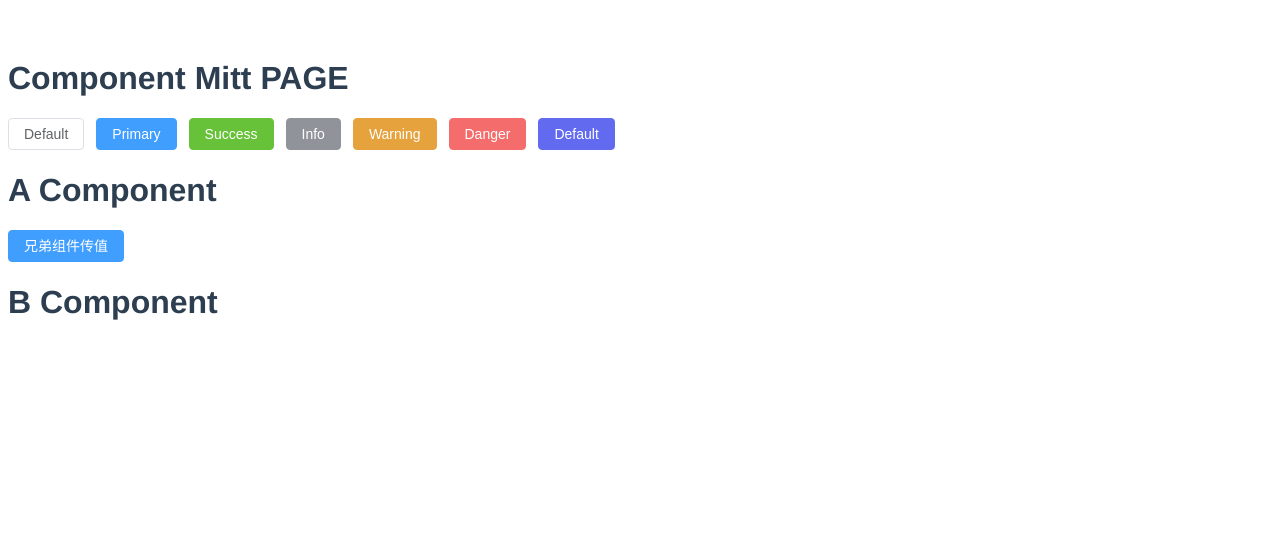
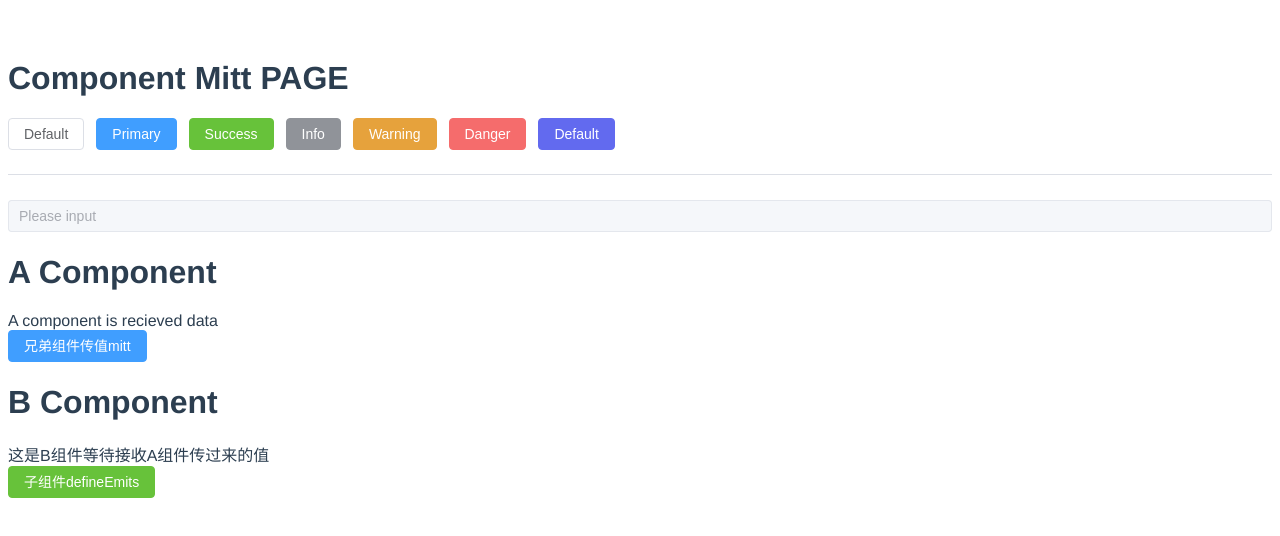
Before and after one commit to lincongyi/ViteVue3, a Vue app: page /ComponentMitt in a window 1280 px wide. Shown: the top 536 px of the page. Built offline with nearby package versions, Linux system fonts and the light colour scheme.

Commit message:
父子组件传值

```diff
--- a/src/pages/ComponentMitt/A/index.vue
+++ b/src/pages/ComponentMitt/A/index.vue
@@ -1,10 +1,19 @@
 <template>
 <h1>A Component</h1>
-<el-button type="primary" @click="handleClick">兄弟组件传值</el-button>
+<div>{{propsA}}</div>
+<el-button type="primary" @click="handleClick">兄弟组件传值mitt</el-button>
 </template>
 <script setup>
 import emitter from '@/utils/mitt'
 
+const props = defineProps({
+  propsA: {
+    type: String,
+    default: 'A component is waiting'
+  }
+})
+
+console.log(props.propsA) // 访问父组件传过来的data
 const handleClick = () => {
   emitter.emit('clickEvent', `这是A组件传递过去的数据：${Math.random()*100 >> 0}`)
 }
--- a/src/pages/ComponentMitt/B/index.vue
+++ b/src/pages/ComponentMitt/B/index.vue
@@ -1,11 +1,19 @@
 <template>
 <h1>B Component</h1>
 <div>{{str}}</div>
+<el-button type="success" @click="handleClick">子组件defineEmits</el-button>
 </template>
 <script setup>
 import emitter from '@/utils/mitt'
 
-const str = ref('')
+const str = ref('这是B组件等待接收A组件传过来的值')
+
+// const emit = defineEmits('clickEvent')
+const emit = defineEmits(['clickEvent'])
+
+const handleClick = () => {
+  emit('clickEvent', Math.random()*100>>0)
+}
 
 onMounted(() => {
   emitter.on('clickEvent', (e) => {
--- a/src/pages/ComponentMitt/index.vue
+++ b/src/pages/ComponentMitt/index.vue
@@ -10,8 +10,12 @@
   <el-button type="danger">Danger</el-button>
   <el-button color="#626aef">Default</el-button>
 
-  <A></A>
-  <B></B>
+  <el-divider />
+
+  <el-input v-model="inputValue" disabled placeholder="Please input" />
+
+  <A :propsA="propsA"></A>
+  <B @clickEvent="getComponentData"></B>
 </div>
 
 </template>
@@ -21,6 +25,14 @@
 
 const A = defineAsyncComponent(() => import('./A/index.vue'))
 const B = defineAsyncComponent(() => import('./B/index.vue'))
+
+const propsA = ref('A component is recieved data')
+
+const inputValue = ref('')
+
+const getComponentData = (e) => {
+  inputValue.value = e
+}
 </script>
 <style lang="scss" scoped>
 
--- a/src/router/index.js
+++ b/src/router/index.js
@@ -53,7 +53,7 @@ const routes = [
   {
     path: '/ComponentMitt',
     name: 'ComponentMitt',
-    component: () => import('@/pages/ComponentMitt/index.vue') // 兄弟组件传值
+    component: () => import('@/pages/ComponentMitt/index.vue') // 父子、兄弟组件传值
   },
   {
     path: '/404',
```
